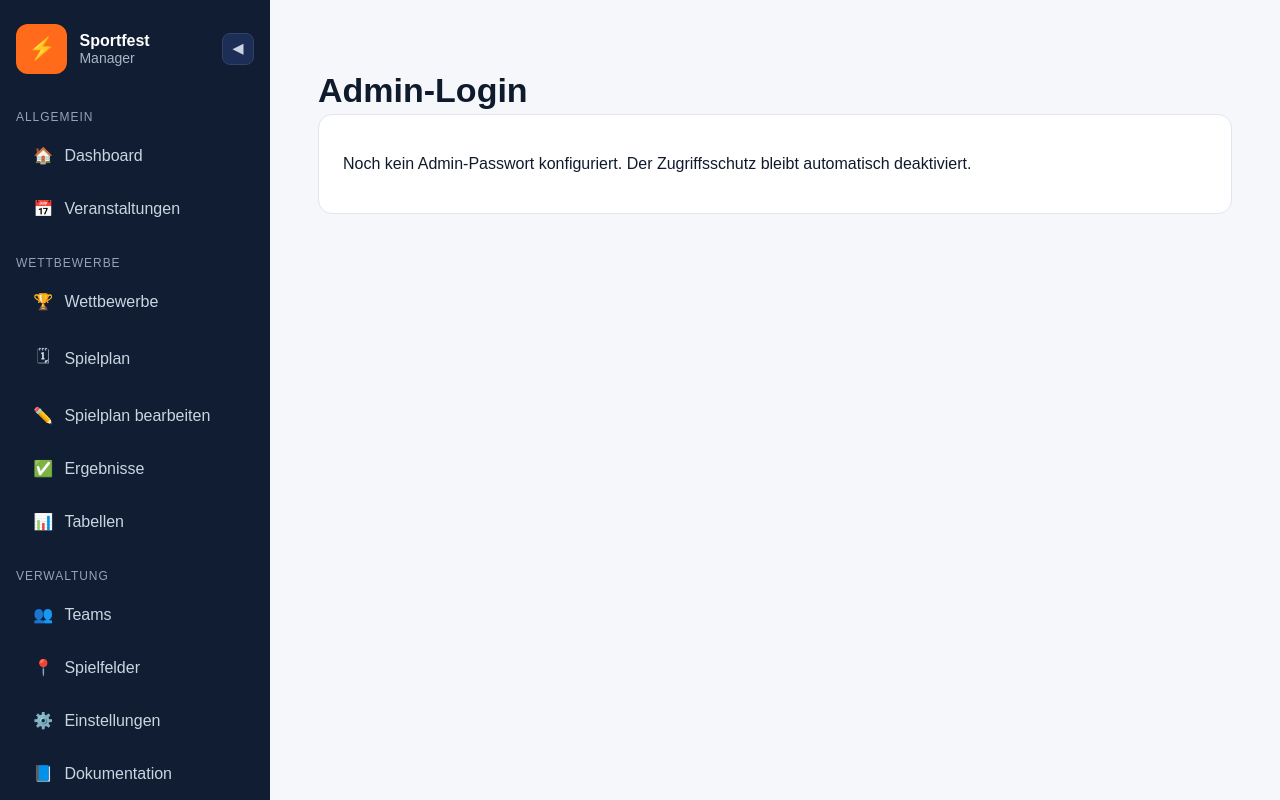
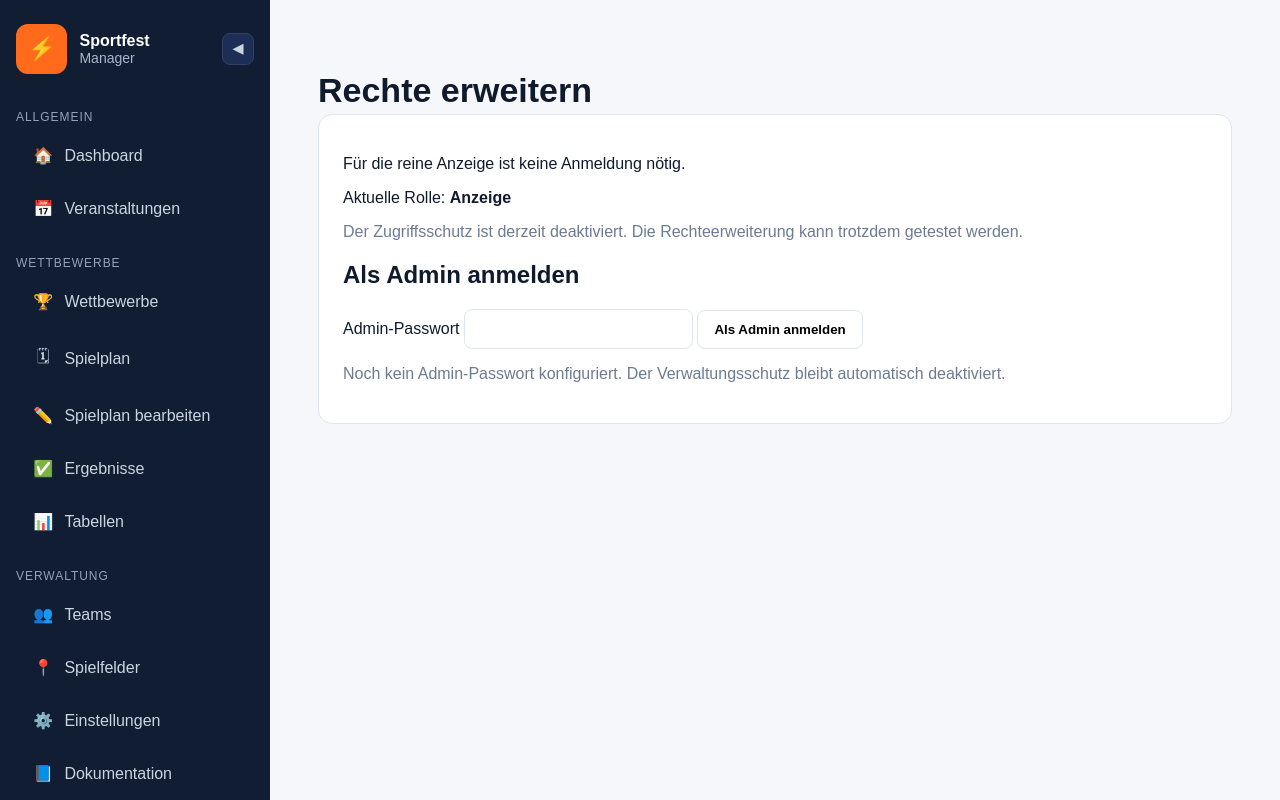
Before and after one commit to samuelmoede/sportfest-app, a FastAPI app: page /login in a window 1280 px wide. Run offline with FastAPI, Linux system fonts and the light colour scheme; data comes from the database, SQL or seed files in the repository.

Commit message:
Rechtemanagemant erweitert

```diff
--- a/app/main.py
+++ b/app/main.py
@@ -90,6 +90,12 @@ BACKUP_DIR = ROOT_DIR / "backups"
 DEFAULT_BEAMER_REFRESH_SECONDS = 30
 DEFAULT_SECURITY_ENABLED = False
 TRUE_SETTING_VALUES = {"1", "true", "yes", "on", "ja"}
+ROLES = {"viewer", "referee", "admin"}
+ROLE_LABELS = {
+    "viewer": "Anzeige",
+    "referee": "Helfer",
+    "admin": "Admin",
+}
 EVENT_TYPES = ["Bewegungsfest", "Einzelturnier", "Käthelauf", "Sonstiges"]
 EVENT_TYPES_SET = set(EVENT_TYPES)
 
@@ -235,6 +241,13 @@ def get_admin_password():
     return get_setting("admin_password", "") or ""
 
 
+def get_referee_password():
+    environment_password = os.getenv("SPORTFEST_REFEREE_PASSWORD")
+    if environment_password:
+        return environment_password
+    return get_setting("referee_password", "") or ""
+
+
 def is_login_prepared():
     return bool(get_admin_password())
 
@@ -244,13 +257,53 @@ def is_security_enabled():
     return get_security_enabled_setting() and is_login_prepared()
 
 
+def get_current_role(request: Request):
+    role = request.session.get("role")
+    if role in ROLES:
+        return role
+
+    # Bestehende Sitzungen ohne Rollenfeld bleiben als Admin angemeldet.
+    if request.session.get("admin_logged_in") is True:
+        return "admin"
+    return "viewer"
+
+
+def get_current_role_label(request: Request):
+    return ROLE_LABELS[get_current_role(request)]
+
+
+def is_admin(request: Request):
+    return get_current_role(request) == "admin"
+
+
+def is_referee(request: Request):
+    return get_current_role(request) == "referee"
+
+
+def can_manage(request: Request):
+    return not is_security_enabled() or is_admin(request)
+
+
+def can_enter_results(request: Request):
+    return (
+        not is_security_enabled()
+        or is_admin(request)
+        or is_referee(request)
+    )
+
+
 def is_logged_in(request: Request):
-    return request.session.get("admin_logged_in") is True
+    return get_current_role(request) in {"referee", "admin"}
+
+
+templates.env.globals["get_current_role"] = get_current_role
+templates.env.globals["get_current_role_label"] = get_current_role_label
+templates.env.globals["is_logged_in"] = is_logged_in
 
 
 def require_admin(request: Request, next_url: Optional[str] = None):
     """Liefert bei aktivem Schutz einen Login-Redirect, sonst None."""
-    if not is_security_enabled() or is_logged_in(request):
+    if can_manage(request):
         return None
 
     if next_url is None:
@@ -2076,9 +2129,12 @@ def login_page(request: Request, next: str = "/", logged_out: str = ""):
         name="login.html",
         context={
             "next_url": safe_next_url(next),
-            "login_prepared": is_login_prepared(),
+            "admin_login_prepared": is_login_prepared(),
+            "helper_login_prepared": bool(get_referee_password()),
             "security_enabled": is_security_enabled(),
             "logged_in": is_logged_in(request),
+            "current_role": get_current_role(request),
+            "current_role_label": get_current_role_label(request),
             "logged_out": logged_out == "1",
             "login_error": "",
         },
@@ -2086,36 +2142,50 @@ def login_page(request: Request, next: str = "/", logged_out: str = ""):
 
 
 @app.post("/login")
-def login(request: Request, password: str = Form(""), next: str = Form("/")):
-    admin_password = get_admin_password()
-    if admin_password and secrets.compare_digest(password, admin_password):
+def login(
+    request: Request,
+    password: str = Form(""),
+    next: str = Form("/"),
+    target_role: str = Form("admin"),
+):
+    role_passwords = {
+        "referee": get_referee_password(),
+        "admin": get_admin_password(),
+    }
+    configured_password = role_passwords.get(target_role, "")
+    if configured_password and secrets.compare_digest(password, configured_password):
         request.session.clear()
-        request.session["admin_logged_in"] = True
+        request.session["admin_logged_in"] = target_role == "admin"
+        request.session["role"] = target_role
         return RedirectResponse(safe_next_url(next), status_code=303)
 
+    role_label = ROLE_LABELS.get(target_role, "ausgewählte")
     return templates.TemplateResponse(
         request=request,
         name="login.html",
         context={
             "next_url": safe_next_url(next),
-            "login_prepared": bool(admin_password),
+            "admin_login_prepared": is_login_prepared(),
+            "helper_login_prepared": bool(get_referee_password()),
             "security_enabled": is_security_enabled(),
-            "logged_in": False,
+            "logged_in": is_logged_in(request),
+            "current_role": get_current_role(request),
+            "current_role_label": get_current_role_label(request),
             "logged_out": False,
             "login_error": (
-                "Das Admin-Passwort ist nicht korrekt."
-                if admin_password
-                else "Es ist noch kein Admin-Passwort konfiguriert."
+                f"Das {role_label}-Passwort ist nicht korrekt."
+                if configured_password
+                else f"Es ist noch kein Passwort für die Rolle {role_label} konfiguriert."
             ),
         },
-        status_code=401 if admin_password else 200,
+        status_code=401 if configured_password else 200,
     )
 
 
 @app.get("/logout")
 def logout(request: Request):
     request.session.clear()
-    return RedirectResponse("/login?logged_out=1", status_code=303)
+    return RedirectResponse("/", status_code=303)
 
 
 @app.get("/")
@@ -3866,7 +3936,10 @@ def einstellungen(
         "security_requested": get_security_enabled_setting(),
         "security_environment_override": get_security_environment_override(),
         "login_prepared": is_login_prepared(),
+        "helper_login_prepared": bool(get_referee_password()),
         "logged_in": is_logged_in(request),
+        "current_role": get_current_role(request),
+        "current_role_label": get_current_role_label(request),
     })
     return templates.TemplateResponse(
         request=request,
@@ -3915,6 +3988,7 @@ def update_security_setting(
 
     set_setting("security_enabled", target_value)
     request.session["admin_logged_in"] = True
+    request.session["role"] = "admin"
     return RedirectResponse(
         f"/einstellungen?security_status={'enabled' if target_value == 'true' else 'disabled'}",
         status_code=303,
--- a/app/templates/base.html
+++ b/app/templates/base.html
@@ -7,6 +7,8 @@
     <link rel="stylesheet" href="/static/style.css?v={{ style_version() }}">
 </head>
 <body>
+{% set access_role_label = get_current_role_label(request) %}
+{% set access_logged_in = is_logged_in(request) %}
 <header class="mobile-topbar" aria-label="Mobile Kopfzeile">
     <div class="mobile-brand">
         <strong>Sportfest</strong>
@@ -75,6 +77,22 @@
             <span class="beamer-icon" aria-hidden="true">⚡</span>
             <span class="beamer-text">Beamer-Ansicht öffnen</span>
         </a>
+        <div class="nav-group">Zugriff</div>
+        <div class="nav-link">
+            <span class="nav-icon" aria-hidden="true">👤</span>
+            <span class="nav-text">{{ access_role_label }}</span>
+        </div>
+        {% if access_logged_in %}
+        <a class="nav-link" href="/logout">
+            <span class="nav-icon" aria-hidden="true">↪</span>
+            <span class="nav-text">Abmelden</span>
+        </a>
+        {% else %}
+        <a class="nav-link" href="/login">
+            <span class="nav-icon" aria-hidden="true">🔑</span>
+            <span class="nav-text">Rechte erweitern</span>
+        </a>
+        {% endif %}
     </nav>
 </aside>
 
@@ -146,6 +164,12 @@
                 <span class="beamer-icon" aria-hidden="true">⚡</span>
                 <span class="beamer-text">Beamer-Ansicht öffnen</span>
             </a>
+            <div class="app-version">Rolle: {{ access_role_label }}</div>
+            {% if access_logged_in %}
+            <div class="app-version"><a href="/logout">Abmelden</a></div>
+            {% else %}
+            <div class="app-version"><a href="/login">Rechte erweitern</a></div>
+            {% endif %}
             <div class="app-version">Version {{ app_version() }}</div>
         </div>
     </aside>
--- a/app/templates/login.html
+++ b/app/templates/login.html
@@ -1,34 +1,59 @@
 {% extends "base.html" %}
 {% block content %}
-<h1>Admin-Login</h1>
+<h1>Rechte erweitern</h1>
 
 <section class="panel">
     {% if logged_out %}
         <p class="success-text">Du wurdest abgemeldet.</p>
     {% endif %}
 
-    {% if logged_in %}
-        <p>Du bist als Admin angemeldet.</p>
+    <p>Für die reine Anzeige ist keine Anmeldung nötig.</p>
+    <p>Aktuelle Rolle: <strong>{{ current_role_label }}</strong></p>
+
+    {% if not security_enabled %}
+        <p class="muted">Der Zugriffsschutz ist derzeit deaktiviert. Die Rechteerweiterung kann trotzdem getestet werden.</p>
+    {% endif %}
+
+    {% if current_role == "admin" %}
+        <p>Du besitzt bereits alle Verwaltungsrechte.</p>
         <p><a href="{{ next_url }}">Weiter</a> oder <a href="/logout">abmelden</a>.</p>
-    {% elif login_prepared %}
-        {% if not security_enabled %}
-            <p class="muted">Der Login kann bereits getestet werden. Der Zugriffsschutz ist derzeit deaktiviert.</p>
-        {% endif %}
+    {% else %}
+        {% if current_role == "viewer" and helper_login_prepared %}
+        <h2>Als Helfer anmelden</h2>
         <form method="post" action="/login" class="form-grid">
             <input type="hidden" name="next" value="{{ next_url }}">
-            <label for="password">Admin-Passwort</label>
+            <input type="hidden" name="target_role" value="referee">
+            <label for="helper_password">Helfer-Passwort</label>
             <input
-                id="password"
+                id="helper_password"
                 name="password"
                 type="password"
                 autocomplete="current-password"
                 required
                 autofocus
             >
-            <button type="submit">Anmelden</button>
+            <button type="submit">Als Helfer anmelden</button>
         </form>
-    {% else %}
-        <p>Noch kein Admin-Passwort konfiguriert. Der Zugriffsschutz bleibt automatisch deaktiviert.</p>
+        {% endif %}
+
+        <h2>Als Admin anmelden</h2>
+        <form method="post" action="/login" class="form-grid">
+            <input type="hidden" name="next" value="{{ next_url }}">
+            <input type="hidden" name="target_role" value="admin">
+            <label for="admin_password">Admin-Passwort</label>
+            <input
+                id="admin_password"
+                name="password"
+                type="password"
+                autocomplete="current-password"
+                required
+                {% if current_role == "referee" %}autofocus{% endif %}
+            >
+            <button type="submit">Als Admin anmelden</button>
+        </form>
+        {% if not admin_login_prepared %}
+            <p class="muted">Noch kein Admin-Passwort konfiguriert. Der Verwaltungsschutz bleibt automatisch deaktiviert.</p>
+        {% endif %}
     {% endif %}
 
     {% if login_error %}
--- a/docker-compose.yml
+++ b/docker-compose.yml
@@ -7,6 +7,7 @@ services:
       - "8500:8500"
     environment:
       SPORTFEST_SECURITY_ENABLED: ${SPORTFEST_SECURITY_ENABLED:-}
+      SPORTFEST_REFEREE_PASSWORD: ${SPORTFEST_REFEREE_PASSWORD:-}
       SPORTFEST_ADMIN_PASSWORD: ${SPORTFEST_ADMIN_PASSWORD:-}
       SPORTFEST_SESSION_SECRET_KEY: ${SPORTFEST_SESSION_SECRET_KEY:-}
       SPORTFEST_SESSION_HTTPS_ONLY: ${SPORTFEST_SESSION_HTTPS_ONLY:-false}
```
Also changed, not shown: ROADMAP.md (+5 -7 lines), app/templates/einstellungen.html (+20 -5 lines), CHANGELOG.md.
